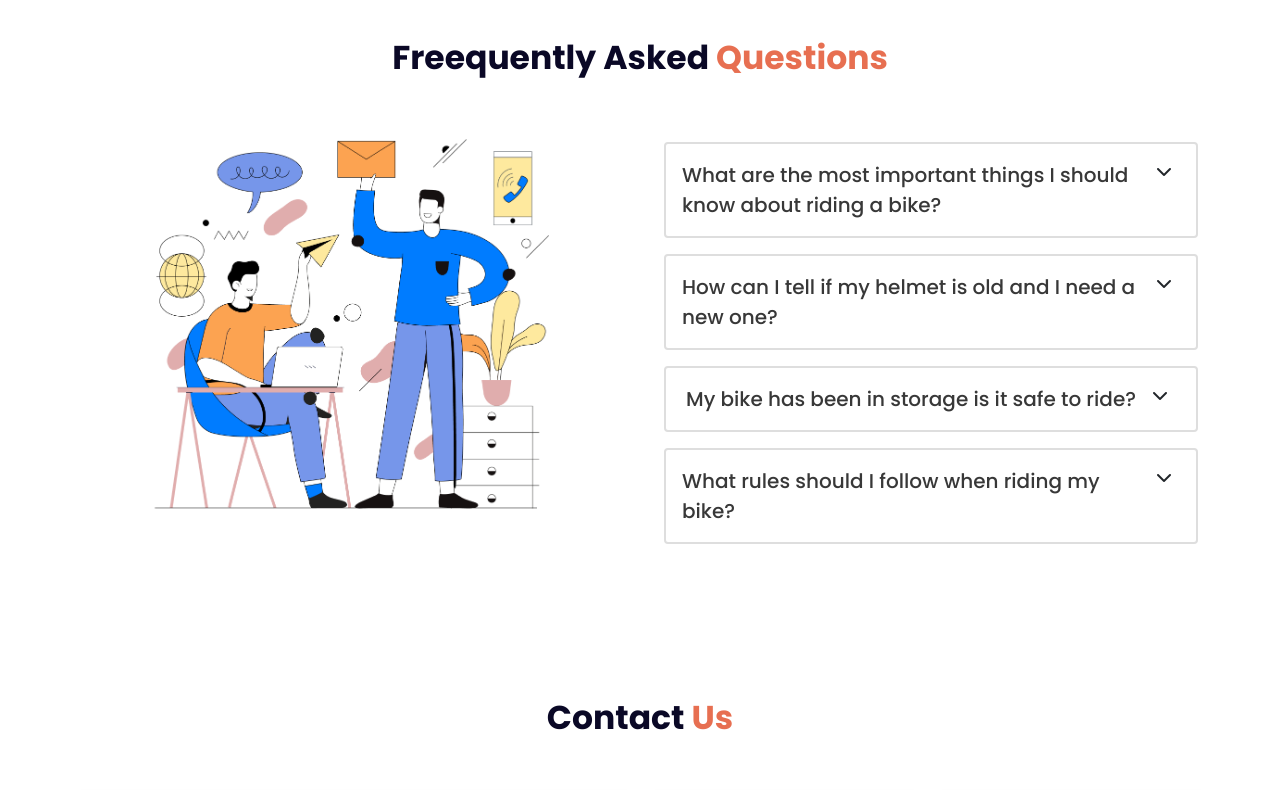
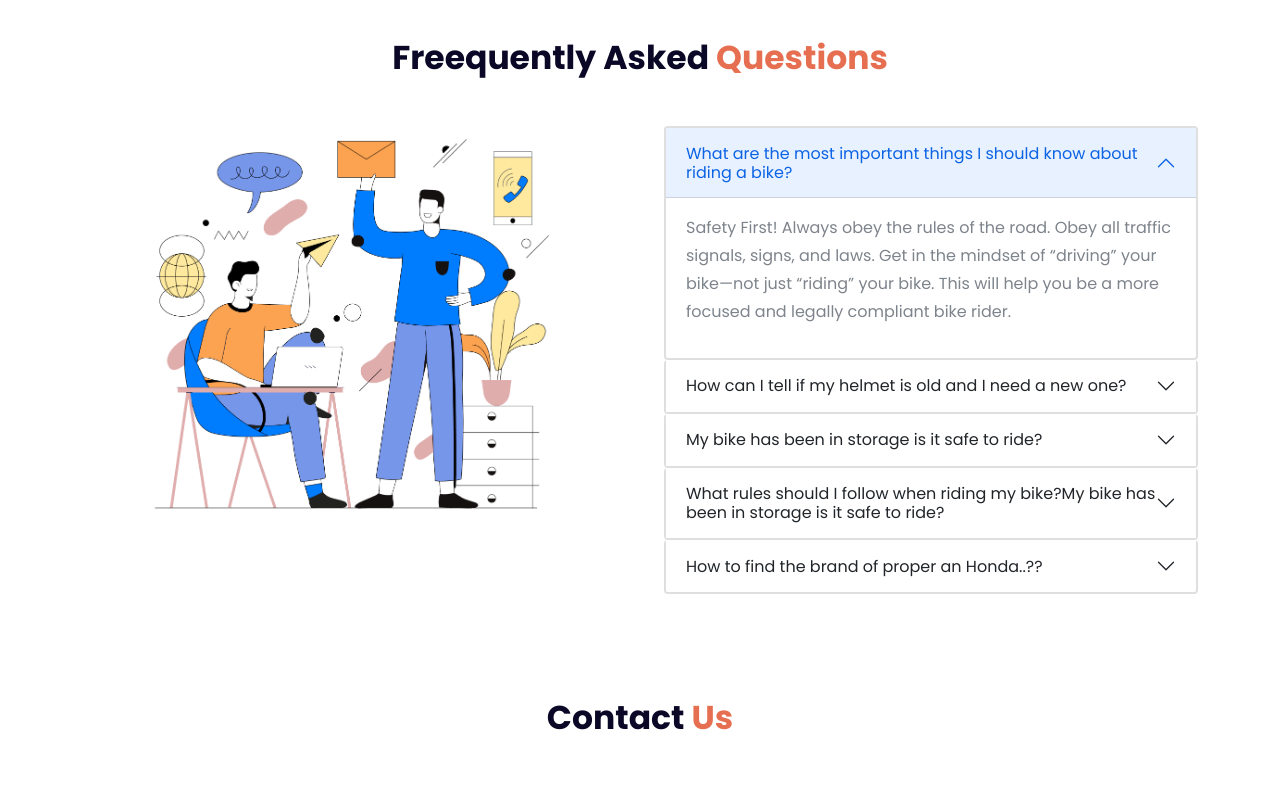
Before and after one commit to rakibulPro1/honda-cbr-final, a plain HTML site: page index.html in a window 1280 px wide. Shown: the part 1960-2750 px from the top of the page. Drawn offline with nearby package versions, Linux system fonts and the light colour scheme.

Commit message:
Honda CBR

```diff
--- a/index.html
+++ b/index.html
@@ -210,75 +210,72 @@
           </div>
 
           <div class="col-12 col-md-6 col-lg-6">
-            <!-- collapse 1  -->
-            <div class="card pt-3 px-3 my-3" data-bs-toggle="collapse" href="#collapseExample1" role="button" aria-expanded="false" aria-controls="collapseExample">
-              <div class="d-flex justify-content-around ">
-                <div>
-                  <p class="collapse-heading">What are the most important things I should know about riding a bike? </p>
-                </div>
-                <div>
-                  <i class="fas fa-chevron-down px-2"></i>
+            <div class="accordion" id="accordionExample">
+              <div class="accordion-item border-2 rounded">
+                <h2 class="accordion-header" id="headingOne">
+                  <button class="accordion-button" type="button" data-bs-toggle="collapse" data-bs-target="#collapseOne" aria-expanded="true" aria-controls="collapseOne">
+                    What are the most important things I should know about riding a bike?
+                  </button>
+                </h2>
+                <div id="collapseOne" class="accordion-collapse collapse show" aria-labelledby="headingOne" data-bs-parent="#accordionExample">
+                  <div class="accordion-body">
+                    <p class="para-collapse">Safety First! Always obey the rules of the road. Obey all traffic signals, signs, and laws. Get in the mindset of “driving” your bike—not just “riding” your bike. This will help you be a more focused and legally compliant bike rider. </p>
                   </div>
                 </div>
-              <div class="collapse mt-2" id="collapseExample1">
-                <p class="para-collapse">
-                  Safety First! Always obey the rules of the road. Obey all traffic signals, signs, and laws. Get in the mindset of “driving” your bike—not just “riding” your bike. This will help you be a more focused and legally compliant bike rider.
-                </p>
+              </div>
+              <div class="accordion-item border-2 rounded">
+                <h2 class="accordion-header" id="headingTwo">
+                  <button class="accordion-button collapsed" type="button" data-bs-toggle="collapse" data-bs-target="#collapseTwo" aria-expanded="false" aria-controls="collapseTwo">
+                    How can I tell if my helmet is old and I need a new one?
+                  </button>
+                </h2>
+                <div id="collapseTwo" class="accordion-collapse collapse" aria-labelledby="headingTwo" data-bs-parent="#accordionExample">
+                  <div class="accordion-body">
+                    <p class="para-collapse">Safety First! Always obey the rules of the road. Obey all traffic signals, signs, and laws. Get in the mindset of “driving” your bike—not just “riding” your bike. This will help you be a more focused and legally compliant bike rider. </p>
+                  </div>
                 </div>
               </div>
 
-            <!-- collapse 2 -->
-            <div class="card pt-3 px-3 my-3" data-bs-toggle="collapse" href="#collapseExample2" role="button" aria-expanded="false" aria-controls="collapseExample">
-              <div class="d-flex justify-content-around ">
-                <div>
-                  <p class="collapse-heading">How can I tell if my helmet is old and I need a
-                    new one?</p>
+              <div class="accordion-item border-2 rounded">
+                <h2 class="accordion-header" id="headingThree">
+                  <button class="accordion-button collapsed" type="button" data-bs-toggle="collapse" data-bs-target="#collapseThree" aria-expanded="false" aria-controls="collapseThree">
+                    My bike has been in storage is it safe to ride?
+                  </button>
+                </h2>
+                <div id="collapseThree" class="accordion-collapse collapse" aria-labelledby="headingThree" data-bs-parent="#accordionExample">
+                  <div class="accordion-body">
+                    <p class="para-collapse">Safety First! Always obey the rules of the road. Obey all traffic signals, signs, and laws. Get in the mindset of “driving” your bike—not just “riding” your bike. This will help you be a more focused and legally compliant bike rider. </p>
                   </div>
-                <div>
-                  <i class="fas fa-chevron-down px-2"></i>
-                </div>
-              </div>
-              <div class="collapse mt-2" id="collapseExample2">
-                <p class="para-collapse">
-                  Safety First! Always obey the rules of the road. Obey all traffic signals, signs, and laws. Get in the mindset of “driving” your bike—not just “riding” your bike. This will help you be a more focused and legally compliant bike rider.
-                </p>
                 </div>
               </div>
 
-            <!-- collapse 3 -->
-            <div class="card pt-3 px-3 my-3" data-bs-toggle="collapse" href="#collapseExample3" role="button" aria-expanded="false" aria-controls="collapseExample">
-              <div class="d-flex justify-content-around ">
-                <div>
-                  <p class="collapse-heading">My bike has been in storage is it safe to ride?</p>
+              <div class="accordion-item border-2 rounded">
+                <h2 class="accordion-header" id="headingThree">
+                  <button class="accordion-button collapsed" type="button" data-bs-toggle="collapse" data-bs-target="#collapseFour" aria-expanded="false" aria-controls="collapseThree">
+                    What rules should I follow when riding my bike?My bike has been in storage is it safe to ride?
+                  </button>
+                </h2>
+                <div id="collapseFour" class="accordion-collapse collapse" aria-labelledby="headingThree" data-bs-parent="#accordionExample">
+                  <div class="accordion-body">
+                    <p class="para-collapse">Safety First! Always obey the rules of the road. Obey all traffic signals, signs, and laws. Get in the mindset of “driving” your bike—not just “riding” your bike. This will help you be a more focused and legally compliant bike rider. </p>
                   </div>
-                <div>
-                  <i class="fas fa-chevron-down px-2"></i>
-                </div>
-              </div>
-              <div class="collapse mt-2" id="collapseExample3">
-                <p class="para-collapse">
-                  Safety First! Always obey the rules of the road. Obey all traffic signals, signs, and laws. Get in the mindset of “driving” your bike—not just “riding” your bike. This will help you be a more focused and legally compliant bike rider.
-                </p>
                 </div>
               </div>
 
-
-            <!-- collapse 4  -->
-            <div class="card pt-3 px-3 my-3" data-bs-toggle="collapse" href="#collapseExample4" role="button" aria-expanded="false" aria-controls="collapseExample">
-              <div class="d-flex justify-content-around ">
-                <div>
-                  <p class="collapse-heading">What rules should I follow when riding my bike?</p>
-                </div>
-                <div>
-                  <i class="fas fa-chevron-down px-2"></i>
+              <div class="accordion-item border-2 rounded">
+                <h2 class="accordion-header" id="headingThree">
+                  <button class="accordion-button collapsed" type="button" data-bs-toggle="collapse" data-bs-target="#collapseFive" aria-expanded="false" aria-controls="collapseThree">
+                    How to find the brand of proper an Honda..??
+                  </button>
+                </h2>
+                <div id="collapseFive" class="accordion-collapse collapse" aria-labelledby="headingThree" data-bs-parent="#accordionExample">
+                  <div class="accordion-body">
+                    <p class="para-collapse">Safety First! Always obey the rules of the road. Obey all traffic signals, signs, and laws. Get in the mindset of “driving” your bike—not just “riding” your bike. This will help you be a more focused and legally compliant bike rider. </p>
                   </div>
                 </div>
-              <div class="collapse mt-2" id="collapseExample4">
-                <p class="para-collapse">
-                  Safety First! Always obey the rules of the road. Obey all traffic signals, signs, and laws. Get in the mindset of “driving” your bike—not just “riding” your bike. This will help you be a more focused and legally compliant bike rider.
-                </p>
               </div>
             </div>
+
 
           </div>
 
```
Lines whose indentation alone changed are shown as unchanged.
